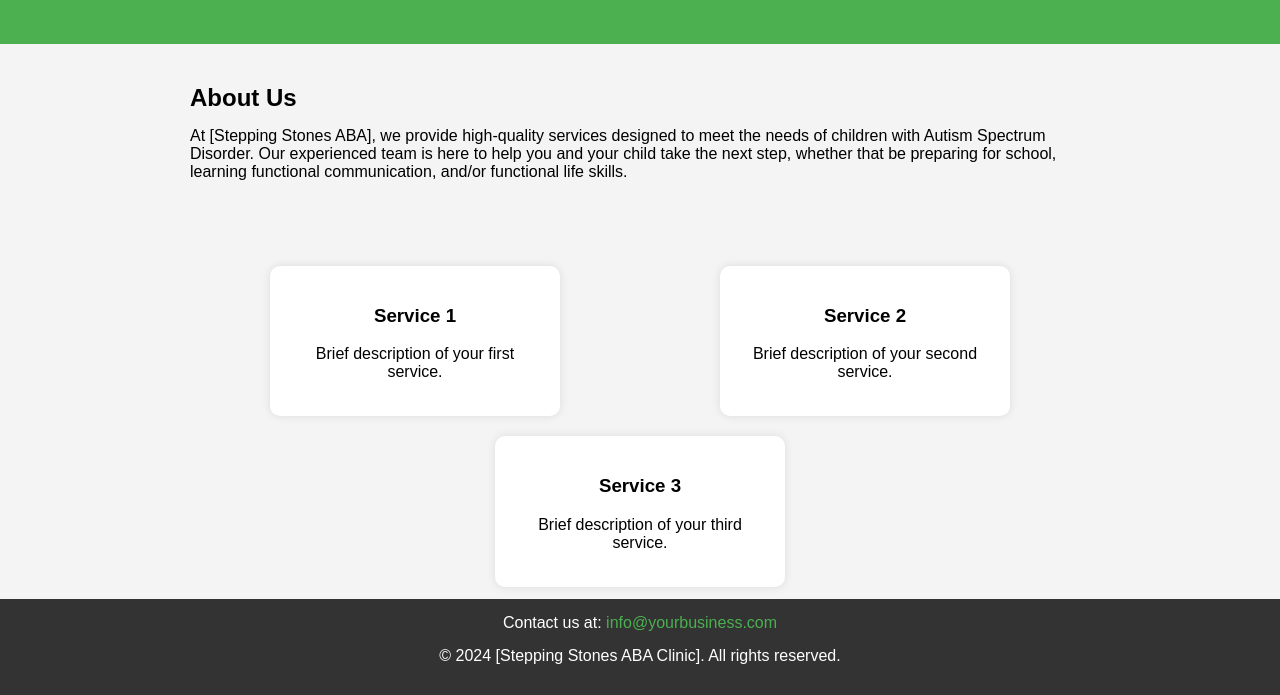
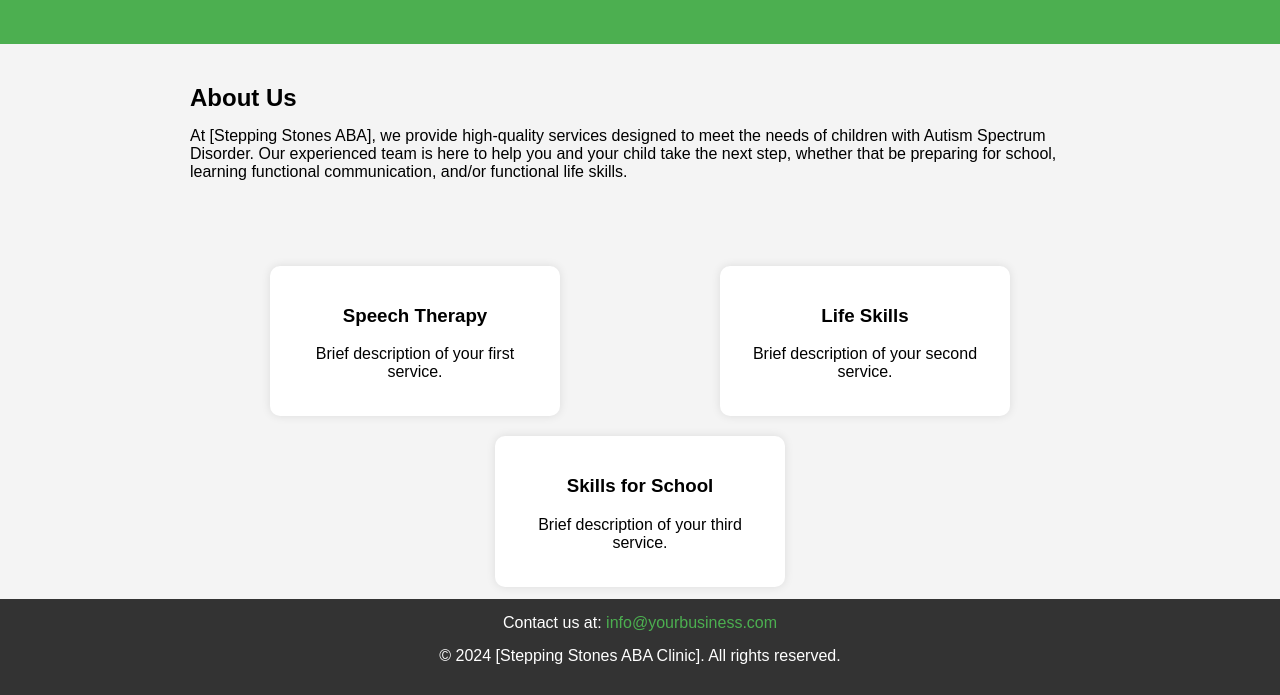
Before and after one commit to zachschultz13/ABAWebsite, a plain HTML site: page Stepping Stones ABA.html in a window 1280 px wide. Shown: the part 105-800 px from the top of the page. Drawn offline with Linux system fonts and the light colour scheme.

Commit message:
Add files via upload

```diff
--- a/Stepping Stones ABA.html
+++ b/Stepping Stones ABA.html
@@ -3,8 +3,8 @@
 <head>
     <meta charset="UTF-8">
     <meta name="viewport" content="width=device-width, initial-scale=1.0">
-    <meta name="description" content="Welcome to [Your Business Name] - We provide exceptional services for all your needs.">
-    <title>[Your Business Name]</title>
+    <meta name="description" content="Welcome to [Stepping Stones ABA] - we provide high-quality services designed to meet the needs of children with Autism Spectrum Disorder. Our experienced team is here to help you and your child take the next step, whether that be preparing for school, learning functional communication, and/or functional life skills.">
+    <title>[Stepping Stones ABA]</title>
     <style>
         body {
             font-family: Arial, sans-serif;
@@ -72,15 +72,15 @@
 
 <section class="services">
     <div>
-        <h3>Service 1</h3>
+        <h3>Speech Therapy</h3>
         <p>Brief description of your first service.</p>
     </div>
     <div>
-        <h3>Service 2</h3>
+        <h3>Life Skills</h3>
         <p>Brief description of your second service.</p>
     </div>
     <div>
-        <h3>Service 3</h3>
+        <h3>Skills for School</h3>
         <p>Brief description of your third service.</p>
     </div>
 </section>
```
